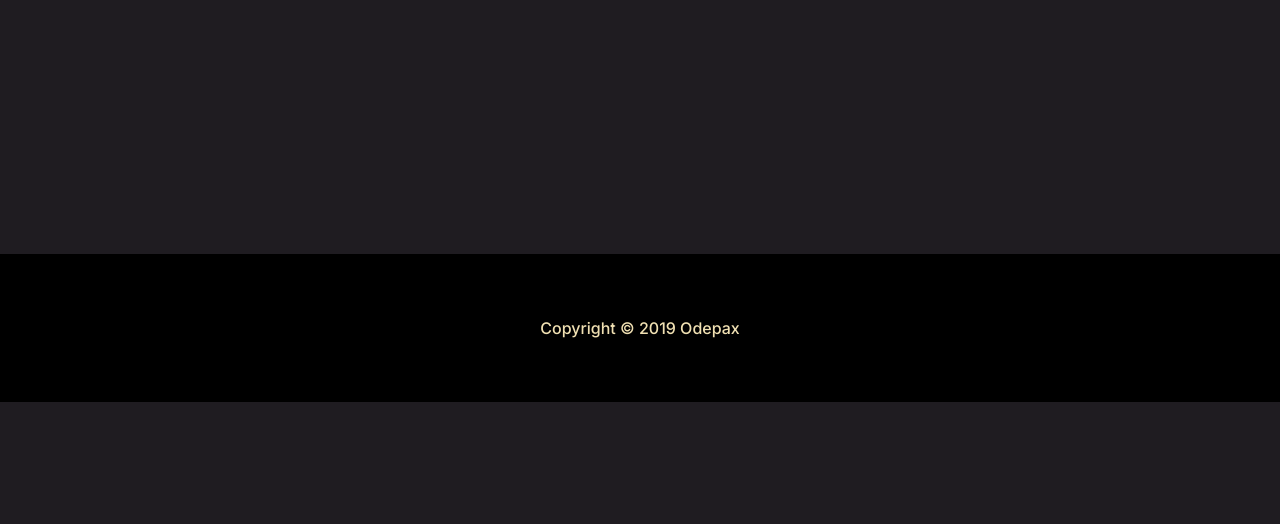
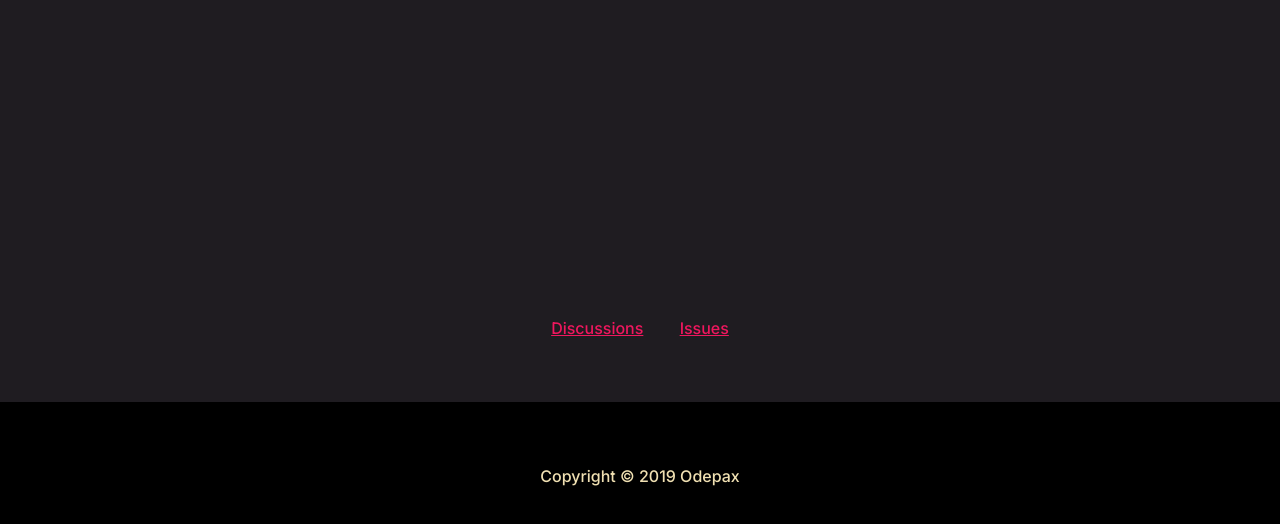
Before and after one commit to Odepax/nap, a plain HTML site: page docs/index.html in a window 1280 px wide. Shown: the part 546-1070 px from the top of the page. Before the commit the page ends 948 px from the top, so only its background shows below. Drawn offline with Linux system fonts and the light colour scheme.

Commit message:
Updated website assets

```diff
--- a/docs/index.html
+++ b/docs/index.html
@@ -26,9 +26,9 @@
 				--BACKGROUND: #1f1c21;
 				--FOREGROUND: #f0e0b2;
 				--SHADOW: #000000;
-				--BLUE: #32bfea;
-				--PURPLE: #8149ca;
-				--PINK: #ef175e;
+				--ACCENT-1: #32bfea;
+				--ACCENT-2: #8149ca;
+				--ACCENT-3: #ef175e;
 			}
 			* {
 				margin: 0;
@@ -69,6 +69,18 @@
 				font-size: 24px;
 				font-weight: 300;
 			}
+			nav {
+				padding: 64px;
+				text-align: center;
+			}
+			a {
+				display: inline-block;
+				padding: 0 16px;
+				color: var(--ACCENT-3);
+			}
+			a:hover, a:focus {
+				color: var(--ACCENT-1);
+			}
 		</style>
 	</head>
 	<body>
@@ -79,6 +91,10 @@
 				<strong>Nightmare as a service.</strong>
 			</p>
 		</header>
+		<nav>
+			<a href="https://github.com/Odepax/nap/discussions">Discussions</a>
+			<a href="https://github.com/Odepax/nap/issues">Issues</a>
+		</nav>
 		<footer>
 			<p>
 				Copyright &copy; 2019 Odepax
```
Also changed, not shown: README.md.
